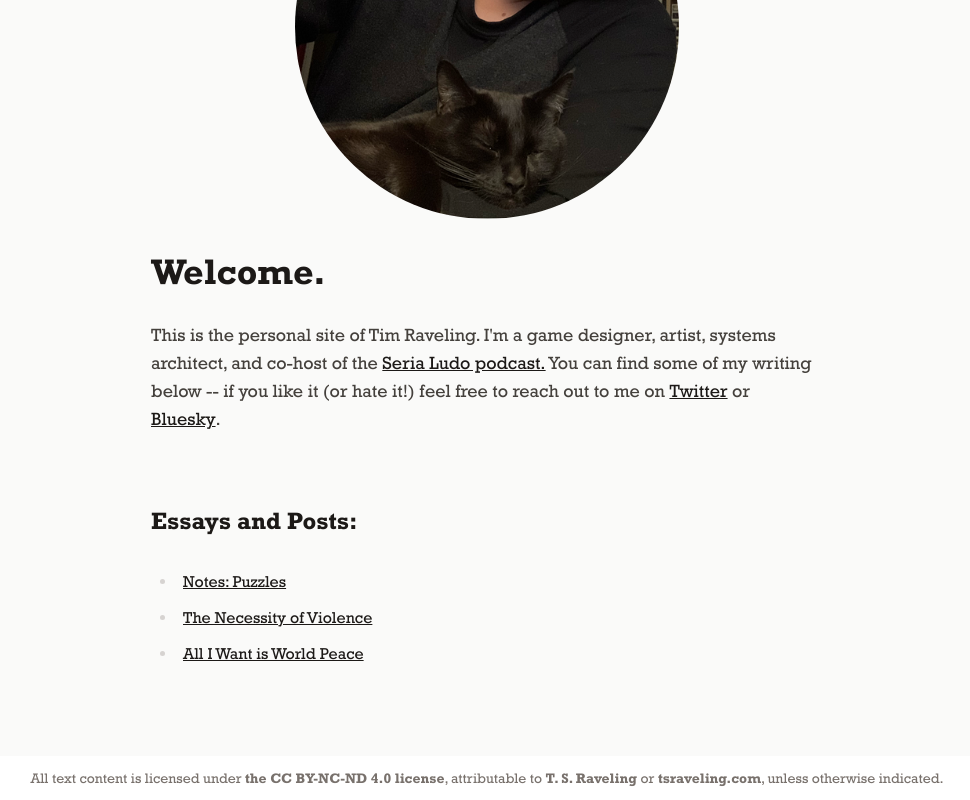
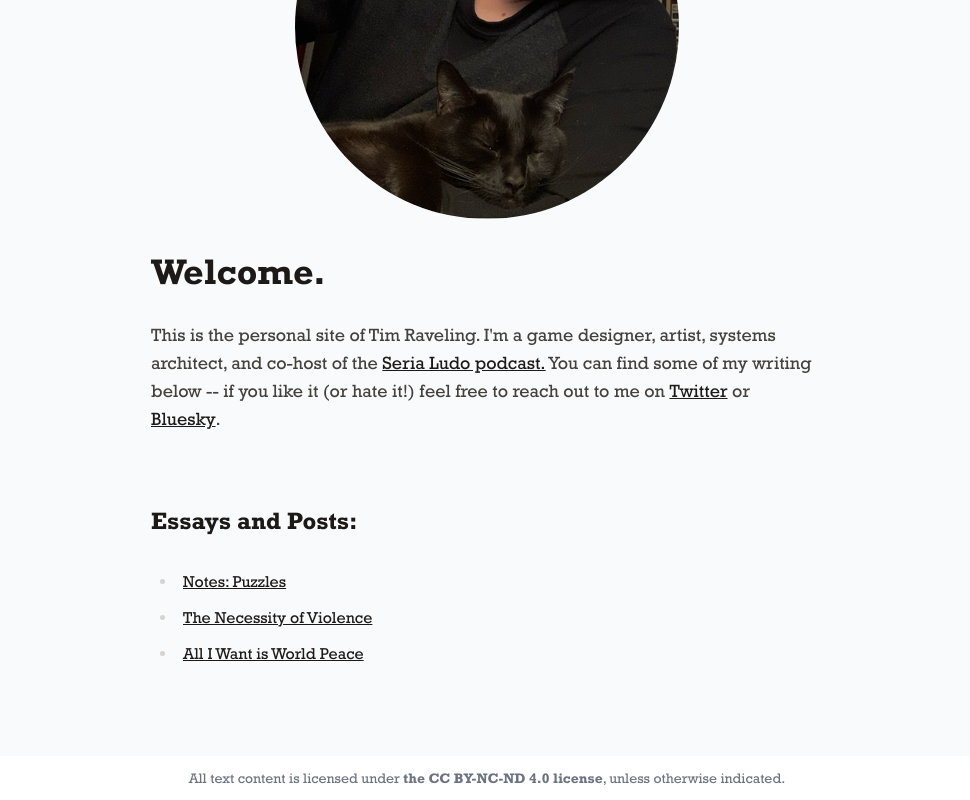
Before and after one commit to tsraveling/tsraveling.github.io, a Next.js app: page / in a window 1280 px wide. Shown: the part 197-997 px from the top of the page, without its empty margins (153-1123 px from the left). Built offline with nearby package versions, Linux system fonts and the light colour scheme.

Commit message:
Added attribution tooltip

```diff
--- a/src/app/[slug]/page.tsx
+++ b/src/app/[slug]/page.tsx
@@ -9,6 +9,7 @@ import ReactMarkdown, { Components, ExtraProps } from "react-markdown";
 import Nav from "@/components/Nav";
 import Page from "@/components/Page";
 import Main from "@/components/Main";
+import Head from "next/head";
 
 interface ErrorBlockProps {
   type: string;
@@ -82,6 +83,12 @@ export default async function Post({
   const postDate = new Date(thisPost.date);
 
   return (
+    <>
+      <Head>
+        <title>{thisPost.title}</title>
+        <meta property="og:title" content={thisPost.title} key="title" />
+        <meta name="author" content="Tim Raveling" />
+      </Head>
       <Main>
         <Page className="pt-11 md:pt-0" title={thisPost.title} date={postDate}>
           <ReactMarkdown components={components}>
@@ -90,6 +97,7 @@ export default async function Post({
         </Page>
         <Nav />
       </Main>
+    </>
   );
 }
 
--- a/src/app/layout.tsx
+++ b/src/app/layout.tsx
@@ -1,14 +1,7 @@
-import type { Metadata } from "next";
-import localFont from "next/font/local";
 import "./globals.css";
 import clsx from "clsx";
 import React from "react";
 import { ThemeProvider } from "next-themes";
-
-export const metadata: Metadata = {
-  title: "Create Next App",
-  description: "Generated by create next app",
-};
 
 export default function RootLayout({
   children,
--- a/src/app/page.tsx
+++ b/src/app/page.tsx
@@ -1,12 +1,16 @@
 import Image from "next/image";
 import postsData, { getPost, getRecentPosts } from "../lib/PostData";
 import Main from "@/components/Main";
+import Head from "next/head";
 
 export default function Home() {
   const recentPosts = getRecentPosts(3);
-  console.log(">>> posts:", recentPosts);
 
   return (
+    <>
+      <Head>
+        <title>T. S. Raveling</title>
+      </Head>
       <Main>
         <div className="max-w-2xl mx-auto flex flex-col align-middle justify-center prose prose-stone dark:prose-invert">
           <img
@@ -21,8 +25,8 @@ export default function Home() {
             <a href="https://serialudo.libsyn.com/" target="_blank">
               Seria Ludo podcast.
             </a>{" "}
-          You can find some of my writing below -- if you like it (or hate it!)
-          feel free to reach out to me on{" "}
+            You can find some of my writing below -- if you like it (or hate
+            it!) feel free to reach out to me on{" "}
             <a href="https://twitter.com/tsraveling" target="_blank">
               Twitter
             </a>{" "}
@@ -45,5 +49,6 @@ export default function Home() {
           </ul>
         </div>
       </Main>
+    </>
   );
 }
--- a/src/components/Main.tsx
+++ b/src/components/Main.tsx
@@ -11,23 +11,32 @@ const MarginSpacer = () => <div className="flex-1" />;
 const Main: React.FC<{ children: React.ReactNode }> = ({ children }) => {
   return (
     <>
-      <main className="min-h-screen p-8 pb-20 bg-stone-50 dark:bg-stone-950 flex">
+      <main className="min-h-screen p-8 pb-20 bg-gray-50 dark:bg-gray-950 flex">
         <MarginSpacer />
         {children}
         <MarginSpacer />
       </main>
       <footer className="flex align-middle justify-center">
-        <div className="py-3 text-sm text-center text-stone-500 px-2">
+        <div className="py-3 text-sm text-center text-gray-500 px-2">
           All text content is licensed under{" "}
           <a
-            className="font-bold hover:underline"
+            className="font-bold hover:underline group relative"
             href="https://creativecommons.org/licenses/by-nc-nd/4.0/"
             target="_blank"
+            data-tooltip-target="tooltip-attribution"
           >
             the CC BY-NC-ND 4.0 license
+            <div
+              id="tooltip-attribution"
+              role="tooltip"
+              className="absolute bottom-full left-1/2 -translate-x-1/2 invisible mb-4 group-hover:visible opacity-0 group-hover:opacity-70 z-10 inline-block px-3 pt-2 pb-1 text-xs font-medium text-gray-800 transition-opacity duration-300 bg-gray-200 rounded-lg shadow-sm w-max tooltip dark:bg-gray-700 dark:text-gray-100"
+            >
+              Attributable to <strong>T. S. Raveling</strong> or{" "}
+              <strong>tsraveling.com</strong>
+              <div className="tooltip-arrow" data-popper-arrow></div>
+            </div>
           </a>
-          , attributable to <strong>T. S. Raveling</strong> or{" "}
-          <strong>tsraveling.com</strong>, unless otherwise indicated.
+          , unless otherwise indicated.
         </div>
       </footer>
     </>
```
Lines whose indentation alone changed are shown as unchanged.
